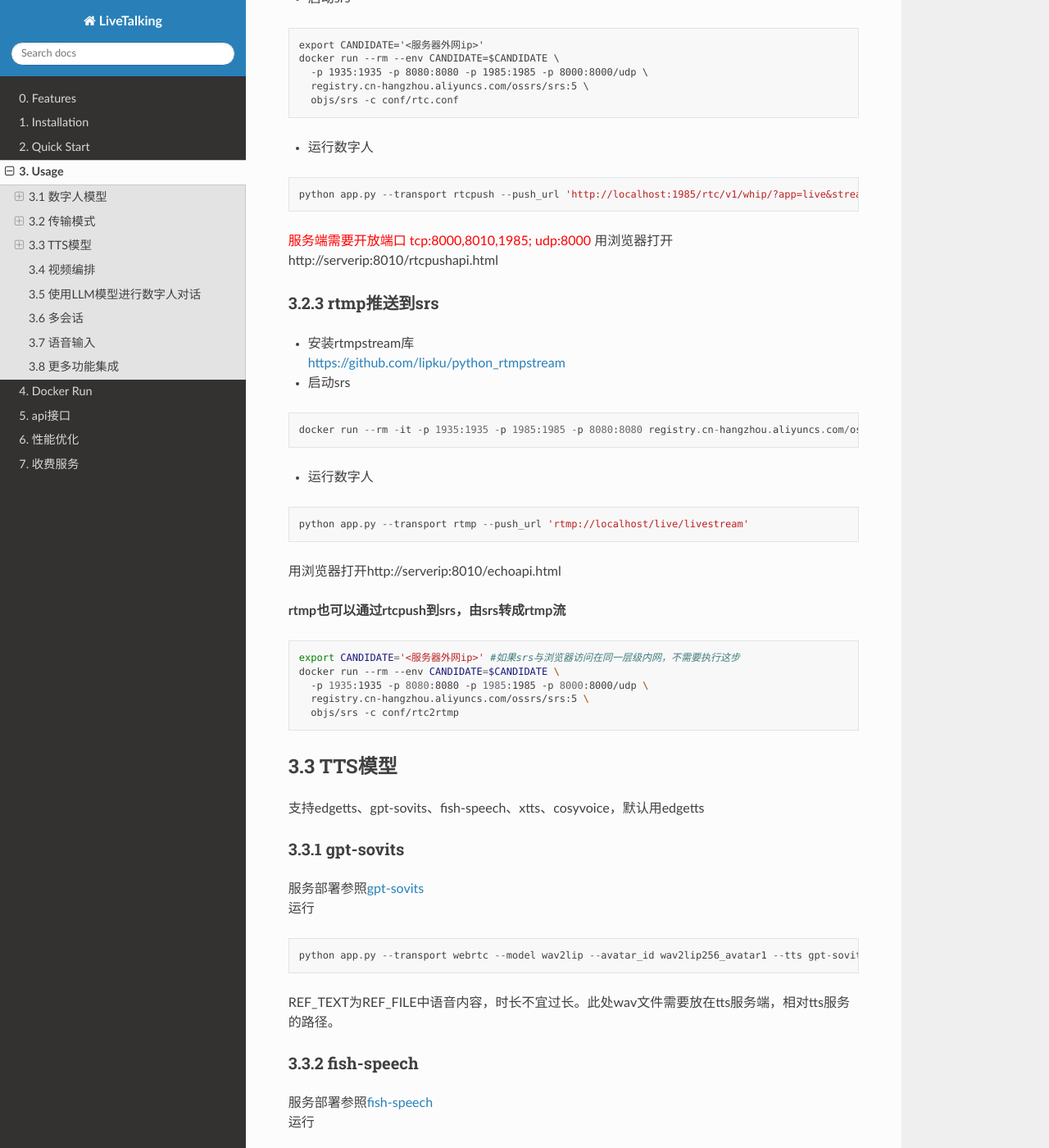
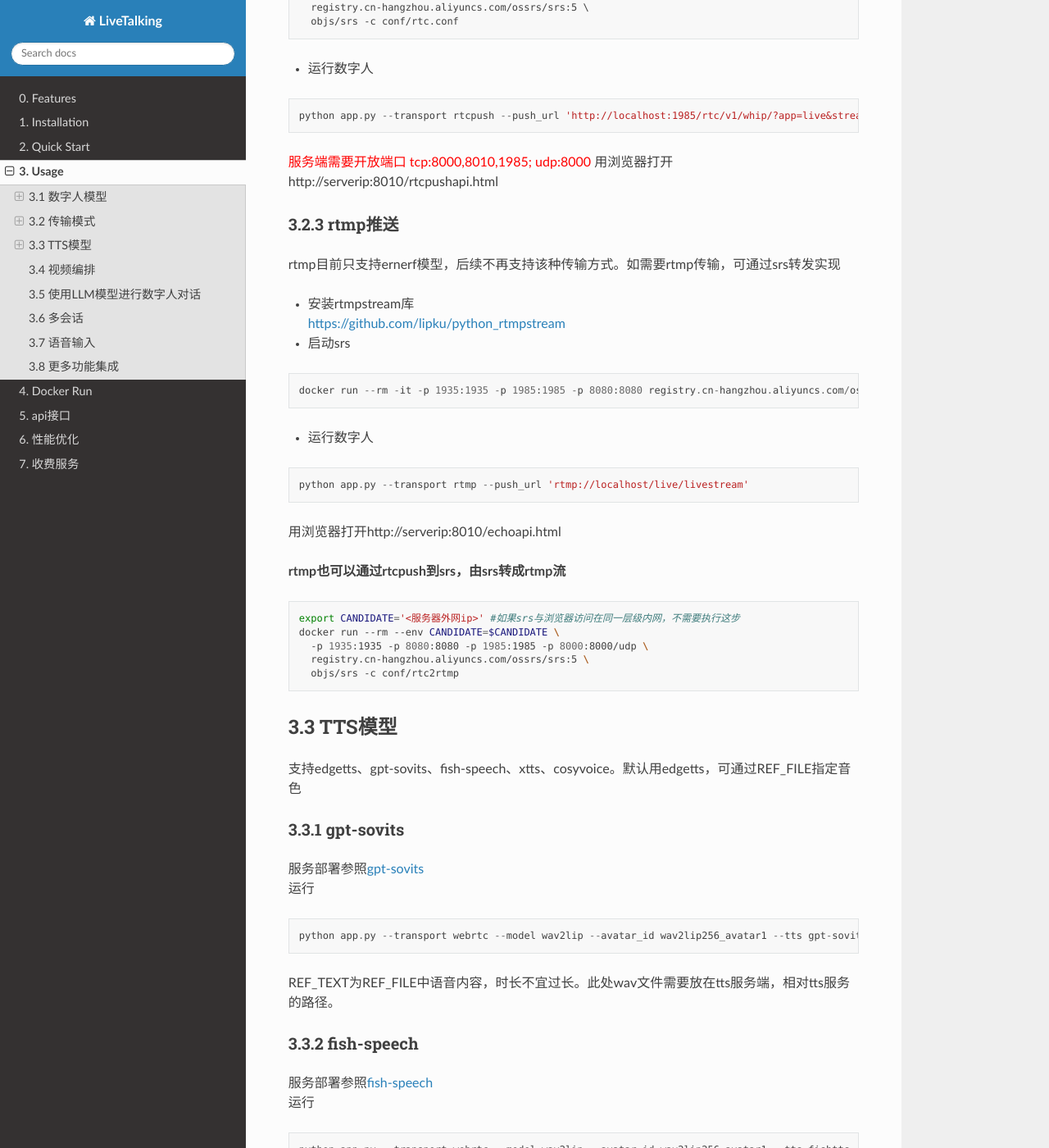
Before and after one commit to lipku/livetalking-doc, a Sphinx documentation site: the page built from docs/source/usage.md, in a window 1280 px wide and 1400 px high, scrolled down 3851 px. Shown: the whole window at 82% size. Built offline with Sphinx 7.4.7 and the Read the Docs theme 3.1.0, drawn with Linux system fonts in a browser that asks for light colours; some of the changed text lies outside the part shown.

Commit message:
update doc

````diff
--- a/docs/source/usage.md
+++ b/docs/source/usage.md
@@ -60,6 +58,7 @@ python simple_musetalk.py --avatar_id 4  --file D:\\ok\\test.mp4
 **输入视频需要用闭嘴不说话的视频**
 
 #### 3.1.3 ER-Nerf
+ernerf模型在git分支ernerf-rtmp，git checkout ernerf-rtmp
 ```
 python app.py --transport webrtc --model ernerf
 ```
@@ -146,7 +144,8 @@ python app.py --transport rtcpush --push_url 'http://localhost:1985/rtc/v1/whip/
 <font color=red>服务端需要开放端口 tcp:8000,8010,1985; udp:8000</font>
 用浏览器打开http://serverip:8010/rtcpushapi.html
 
-#### 3.2.3 rtmp推送到srs
+#### 3.2.3 rtmp推送
+rtmp目前只支持ernerf模型，后续不再支持该种传输方式。如需要rtmp传输，可通过srs转发实现
 - 安装rtmpstream库
 <https://github.com/lipku/python_rtmpstream>
 
@@ -170,7 +169,7 @@ docker run --rm --env CANDIDATE=$CANDIDATE \
 ```
 
 ### 3.3 TTS模型
-支持edgetts、gpt-sovits、fish-speech、xtts、cosyvoice，默认用edgetts
+支持edgetts、gpt-sovits、fish-speech、xtts、cosyvoice。默认用edgetts，可通过REF_FILE指定音色
 #### 3.3.1 gpt-sovits
 服务部署参照[gpt-sovits](tts/gptsovits.md)
 运行
````
Also changed, not shown: other parts of docs/source/usage.md (+0 -3 lines).
